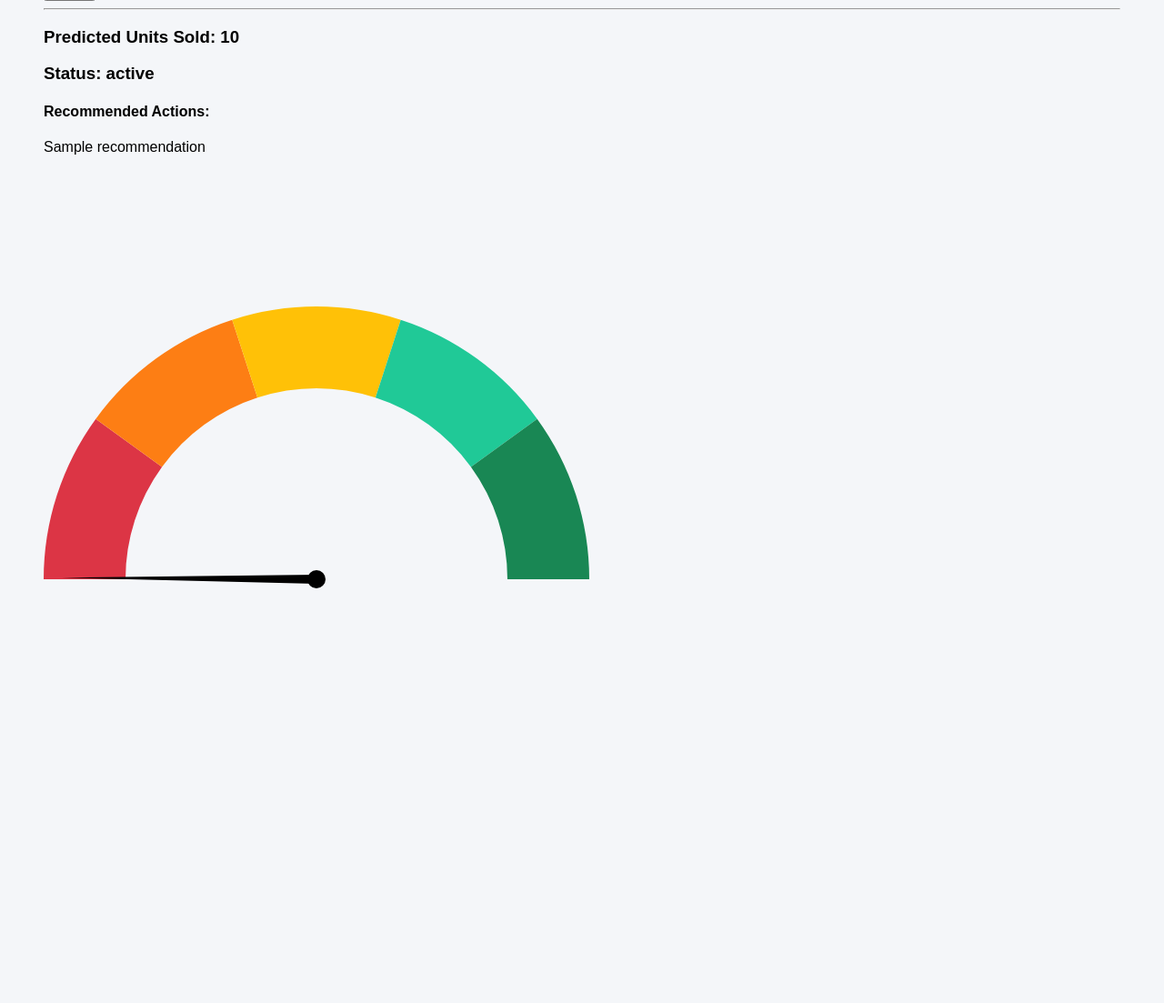
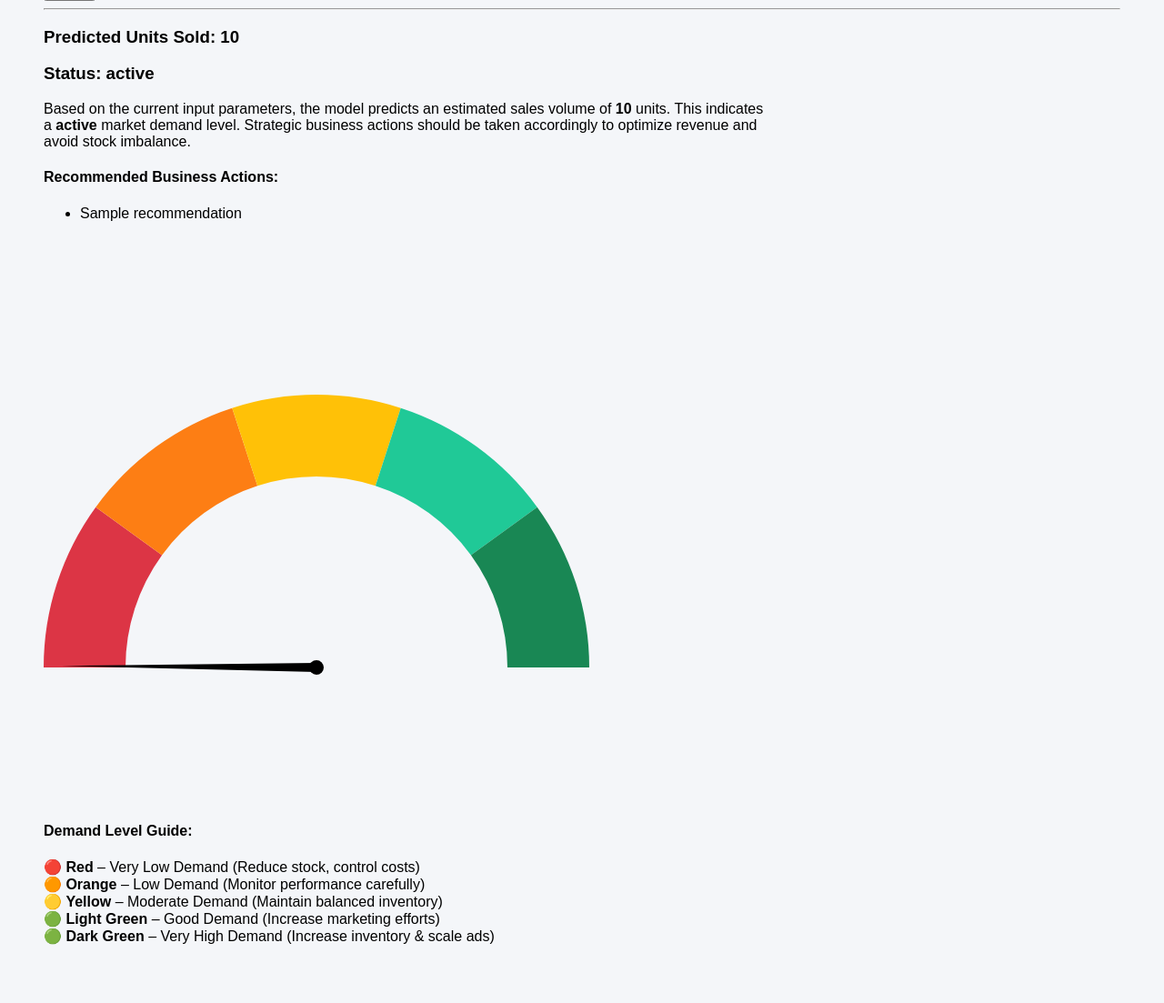
Before and after one commit to afnankhan123456/Ecommerce_demand_forecasting, a Flask app: template templates/index.html in a window 1280 px wide. Shown: the part 487-1590 px from the top of the page at 91% size. Before the commit the page ends 1134 px from the top, so only its background shows below. Run offline with Flask 3, Linux system fonts and the light colour scheme; the template is opened without the code that fills it: most values are stand-ins (such as "Sample title", 1, 10 or a date in 2020); parts of the project's set-up code (start-up, migrations or seed data) failed here and were passed over.

Commit message:
Update index.html

```diff
--- a/templates/index.html
+++ b/templates/index.html
@@ -29,27 +29,49 @@
 
 <h3>Predicted Units Sold: {{ prediction }}</h3>
 <h3>Status: {{ demand_status }}</h3>
-<h4>Recommended Actions:</h4>
-<p>{{ recommendation }}</p>
 
-<div style="width:600px;">
+<p style="max-width:800px;">
+Based on the current input parameters, the model predicts an estimated sales volume of
+<strong>{{ prediction }}</strong> units.
+This indicates a <strong>{{ demand_status }}</strong> market demand level.
+Strategic business actions should be taken accordingly to optimize revenue and avoid stock imbalance.
+</p>
+
+<h4>Recommended Business Actions:</h4>
+<ul>
+    <li>{{ recommendation }}</li>
+</ul>
+
+<div style="width:600px; margin-top:40px;">
     <canvas id="gaugeChart"></canvas>
+</div>
+
+<!-- Gauge Legend -->
+<div style="margin-top:20px;">
+    <h4>Demand Level Guide:</h4>
+    <p>
+        🔴 <strong>Red</strong> – Very Low Demand (Reduce stock, control costs)<br>
+        🟠 <strong>Orange</strong> – Low Demand (Monitor performance carefully)<br>
+        🟡 <strong>Yellow</strong> – Moderate Demand (Maintain balanced inventory)<br>
+        🟢 <strong>Light Green</strong> – Good Demand (Increase marketing efforts)<br>
+        🟢 <strong>Dark Green</strong> – Very High Demand (Increase inventory & scale ads)
+    </p>
 </div>
 
 <script>
     const predictionValue = {{ prediction }};
-    const maxValue = 5000;  // Adjust based on your dataset max
+    const maxValue = 5000;
 
     const data = {
-        labels: ['Poor', 'Fair', 'Good', 'Great', 'Excellent'],
+        labels: ['Very Low', 'Low', 'Moderate', 'High', 'Very High'],
         datasets: [{
             data: [1000, 1000, 1000, 1000, 1000],
             backgroundColor: [
-                '#dc3545',   // Red
-                '#fd7e14',   // Orange
-                '#ffc107',   // Yellow
-                '#20c997',   // Light Green
-                '#198754'    // Dark Green
+                '#dc3545',
+                '#fd7e14',
+                '#ffc107',
+                '#20c997',
+                '#198754'
             ],
             borderWidth: 0,
             circumference: 180,
@@ -80,7 +102,7 @@
             ctx.fill();
 
             ctx.beginPath();
-            ctx.arc(0, 0, 10, 0, 2 * Math.PI);
+            ctx.arc(0, 0, 8, 0, 2 * Math.PI);
             ctx.fill();
 
             ctx.restore();
```
